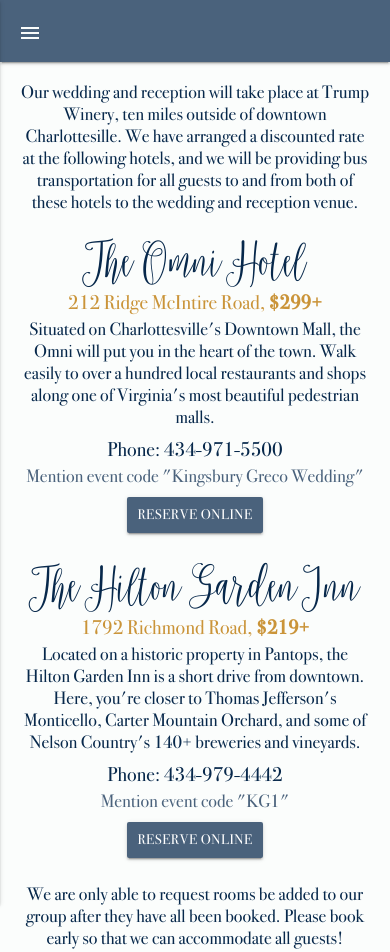
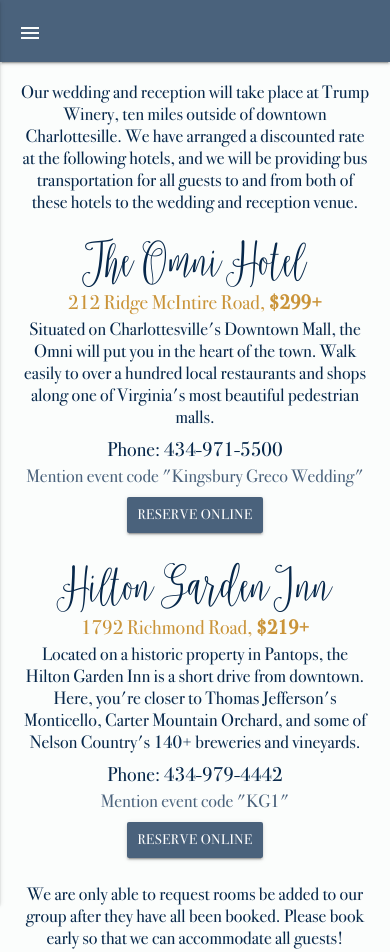
Before and after one commit to swoloszynski/greco-wedding, a website: page accommodations.html in a window 390 px wide. Shown: the top 952 px of the page. Drawn offline with nearby package versions, Linux system fonts and the light colour scheme.

Commit message:
Prevent Hilton header from wrapping on mobile

```diff
--- a/accommodations.html
+++ b/accommodations.html
@@ -83,7 +83,7 @@
                         <img class="responsive-img center hide-on-small-only" src="img/mall.png">
                     </div>
                     <div class="col s12 m6 l6 center">
-                        <p class="text-dark-blue accomm-header-text">The Hilton Garden Inn</p>
+                        <p class="text-dark-blue accomm-header-text"><span class="hide-on-small-only">The </span>Hilton Garden Inn</p>
                         <p class="text-dark-yellow accomm-subheader-text">1792 Richmond Road, <span class="custom-bold">$219+</span></p>
                         <p class="text-dark-blue accomm-text">Located on a historic property in Pantops, the Hilton Garden Inn is a short drive from downtown. Here, you're closer to Thomas Jefferson's Monticello, Carter Mountain Orchard, and some of Nelson Country's 140+ breweries and vineyards.</p>
                         <p class="text-dark-blue accomm-subheader-text">Phone: 434-979-4442</p>
```
